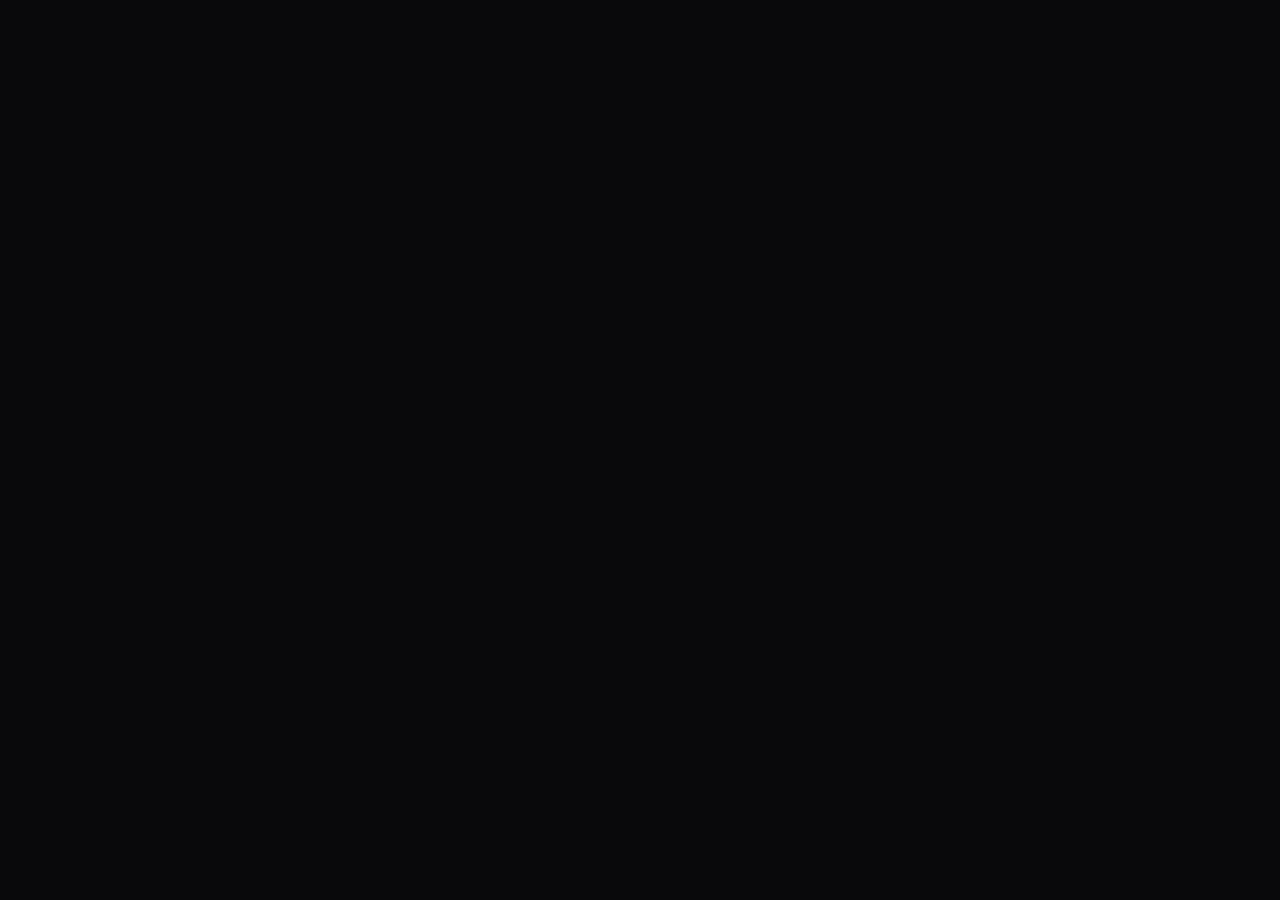
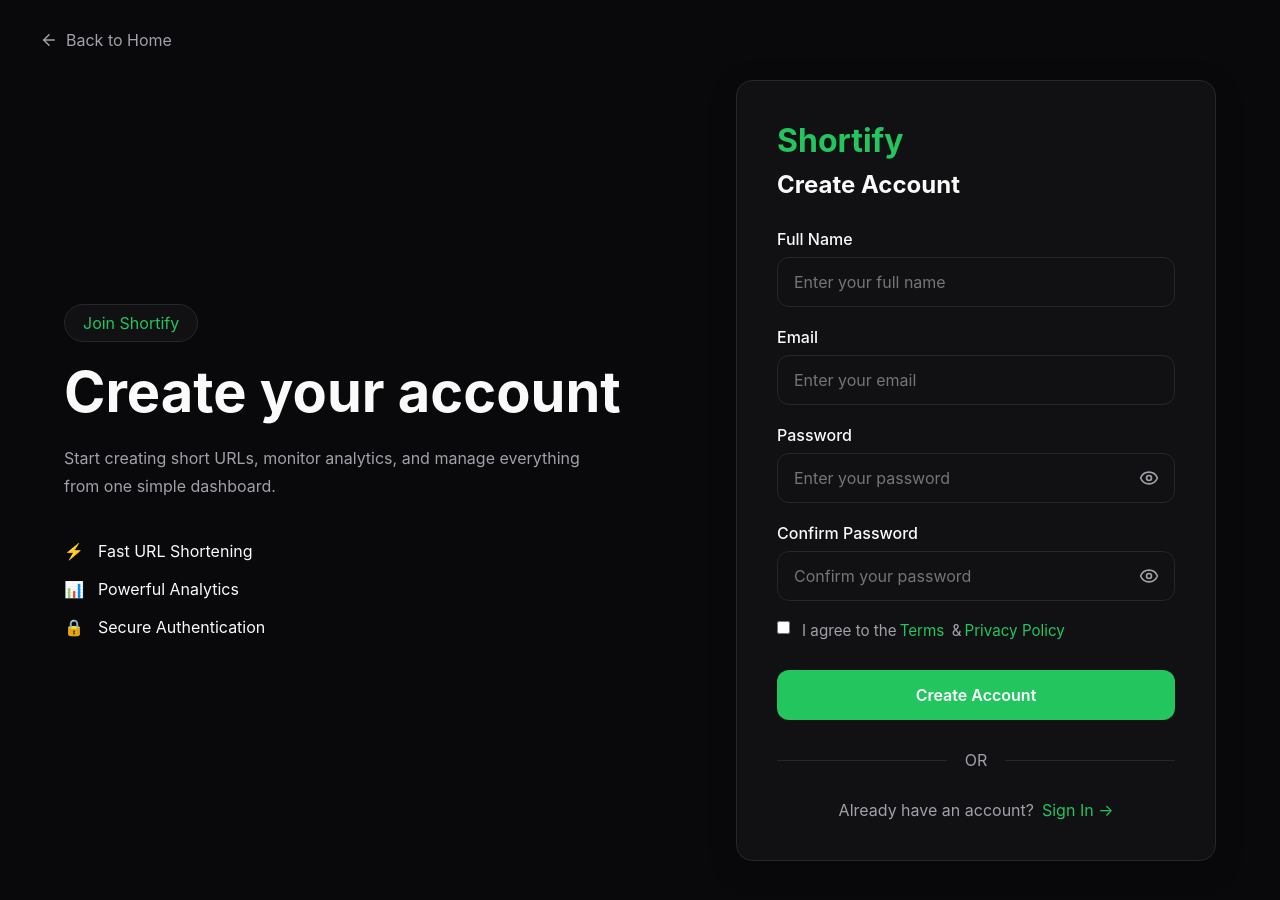
Before and after one commit to abhirajkr16/URL-Shortner, a React app in the folder frontend/: page /register in a window 1280 px wide. Before the commit this address had no page. Shown: the top 900 px of the page. Before the commit the page ends 800 px from the top, so only its background shows below. Built offline with nearby package versions, Linux system fonts and the light colour scheme; the HTML template or start-up script is replaced by a standard one.

Commit message:
feat(auth): build modern register page UI

```diff
--- a/frontend/package.json
+++ b/frontend/package.json
@@ -11,6 +11,7 @@
   },
   "dependencies": {
     "@tailwindcss/vite": "^4.3.3",
+    "lucide-react": "^1.25.0",
     "react": "^19.2.7",
     "react-dom": "^19.2.7",
     "react-router-dom": "^7.18.1",
--- a/frontend/src/modules/auth/LoginPage.jsx
+++ b/frontend/src/modules/auth/LoginPage.jsx
@@ -0,0 +1,14 @@
+function LoginPage() {
+    return (
+        <h1
+            style={{
+                color: "white",
+                padding: "40px",
+            }}
+        >
+            Login Page
+        </h1>
+    );
+}
+
+export default LoginPage;
--- a/frontend/src/modules/auth/RegisterPage.jsx
+++ b/frontend/src/modules/auth/RegisterPage.jsx
@@ -0,0 +1,191 @@
+import { Link } from "react-router-dom";
+import { Eye, ArrowLeft } from "lucide-react";
+
+import "./register.css";
+
+function RegisterPage() {
+    return (
+        <section className="register">
+
+            <Link
+                to="/"
+                className="register__back"
+            >
+                <ArrowLeft size={18} />
+                Back to Home
+            </Link>
+
+            <div className="container register__container">
+
+                {/* Left */}
+
+                <div className="register__content">
+
+                    <span className="register__badge">
+                        Join Shortify
+                    </span>
+
+                    <h1 className="register__title">
+                        Create your account
+                    </h1>
+
+                    <p className="register__description">
+                        Start creating short URLs, monitor analytics,
+                        and manage everything from one simple dashboard.
+                    </p>
+
+                    <div className="register__features">
+
+                        <div className="feature-item">
+                            <span>⚡</span>
+                            <p>Fast URL Shortening</p>
+                        </div>
+
+                        <div className="feature-item">
+                            <span>📊</span>
+                            <p>Powerful Analytics</p>
+                        </div>
+
+                        <div className="feature-item">
+                            <span>🔒</span>
+                            <p>Secure Authentication</p>
+                        </div>
+
+                    </div>
+
+                </div>
+
+                {/* Right */}
+
+                <div className="register__card">
+
+                    <div className="register__logo">
+                        Shortify
+                    </div>
+
+                    <h2>Create Account</h2>
+
+                    <form>
+
+                        <div className="form-group">
+
+                            <label>
+                                Full Name
+                            </label>
+
+                            <input
+                                type="text"
+                                placeholder="Enter your full name"
+                            />
+
+                        </div>
+
+                        <div className="form-group">
+
+                            <label>
+                                Email
+                            </label>
+
+                            <input
+                                type="email"
+                                placeholder="Enter your email"
+                            />
+
+                        </div>
+
+                        <div className="form-group">
+
+                            <label>
+                                Password
+                            </label>
+
+                            <div className="password-field">
+
+                                <input
+                                    type="password"
+                                    placeholder="Enter your password"
+                                />
+
+                                <Eye
+                                    size={20}
+                                    className="password-icon"
+                                />
+
+                            </div>
+
+                        </div>
+
+                        <div className="form-group">
+
+                            <label>
+                                Confirm Password
+                            </label>
+
+                            <div className="password-field">
+
+                                <input
+                                    type="password"
+                                    placeholder="Confirm your password"
+                                />
+
+                                <Eye
+                                    size={20}
+                                    className="password-icon"
+                                />
+
+                            </div>
+
+                        </div>
+
+                        <label className="checkbox">
+
+                            <input
+                                type="checkbox"
+                            />
+
+                            <span>
+                                I agree to the
+                                <Link to="#">
+                                    Terms
+                                </Link>
+                                {" "}&
+                                <Link to="#">
+                                    Privacy Policy
+                                </Link>
+                            </span>
+
+                        </label>
+
+                        <button
+                            className="register__button"
+                        >
+                            Create Account
+                        </button>
+
+                    </form>
+
+                    <div className="divider">
+
+                        <span>OR</span>
+
+                    </div>
+
+                    <p className="register__footer">
+
+                        Already have an account?
+
+                        <Link to="/login">
+                            Sign In →
+                        </Link>
+
+                    </p>
+
+                </div>
+
+            </div>
+
+        </section>
+    );
+}
+
+export default RegisterPage;
--- /dev/null
+++ b/frontend/src/modules/auth/register.css
@@ -0,0 +1,219 @@
+.register {
+    min-height: calc(100vh - 72px);
+    display: flex;
+    align-items: center;
+    padding: 80px 0;
+}
+
+.register__container {
+    display: grid;
+    grid-template-columns: 1fr 480px;
+    gap: 80px;
+    align-items: center;
+}
+
+.register__badge {
+    display: inline-block;
+    padding: 8px 18px;
+    margin-bottom: 20px;
+
+    border: 1px solid var(--color-border);
+    border-radius: 999px;
+
+    color: var(--color-primary);
+    background: var(--color-surface);
+}
+
+.register__title {
+    font-size: 3.5rem;
+    line-height: 1.1;
+    margin-bottom: 20px;
+}
+
+.register__description {
+    color: var(--color-text-secondary);
+    line-height: 1.8;
+    margin-bottom: 40px;
+    max-width: 520px;
+}
+
+.register__features {
+    display: flex;
+    flex-direction: column;
+    gap: 18px;
+}
+
+.feature-item {
+    display: flex;
+    align-items: center;
+    gap: 14px;
+
+    color: var(--color-text);
+}
+
+.register__card {
+    background: var(--color-surface);
+    border: 1px solid var(--color-border);
+    border-radius: var(--radius-lg);
+    padding: 40px;
+    box-shadow: var(--shadow-md);
+}
+
+.register__card h2 {
+    margin-bottom: 30px;
+}
+
+.form-group {
+    display: flex;
+    flex-direction: column;
+    margin-bottom: 20px;
+}
+
+.form-group label {
+    margin-bottom: 8px;
+    font-weight: 500;
+}
+
+.form-group input {
+    padding: 14px 16px;
+    border-radius: var(--radius-md);
+    border: 1px solid var(--color-border);
+
+    background: transparent;
+    color: var(--color-text);
+
+    outline: none;
+
+    transition: var(--transition);
+}
+
+.form-group input:focus {
+    border-color: var(--color-primary);
+}
+
+.register__button {
+    width: 100%;
+    margin-top: 10px;
+    padding: 15px;
+
+    border: none;
+    border-radius: var(--radius-md);
+
+    background: var(--color-primary);
+    color: white;
+
+    cursor: pointer;
+    font-size: 1rem;
+    font-weight: 600;
+
+    transition: var(--transition);
+}
+
+.register__button:hover {
+    background: var(--color-primary-hover);
+}
+
+.register__footer {
+    margin-top: 24px;
+    text-align: center;
+    color: var(--color-text-secondary);
+}
+
+.register__footer a {
+    margin-left: 8px;
+    color: var(--color-primary);
+}
+
+.register__back {
+    position: absolute;
+    top: 30px;
+    left: 40px;
+
+    display: flex;
+    align-items: center;
+    gap: 8px;
+
+    color: var(--color-text-secondary);
+    transition: var(--transition);
+}
+
+.register__back:hover {
+    color: var(--color-primary);
+}
+
+.register__logo {
+    font-size: 2rem;
+    font-weight: 700;
+
+    margin-bottom: 10px;
+
+    color: var(--color-primary);
+}
+
+.password-field {
+    position: relative;
+}
+
+.password-field input {
+    width: 100%;
+    padding-right: 48px;
+}
+
+.password-icon {
+    position: absolute;
+
+    right: 16px;
+    top: 50%;
+
+    transform: translateY(-50%);
+
+    cursor: pointer;
+
+    color: var(--color-text-secondary);
+}
+
+.checkbox {
+    display: flex;
+    align-items: flex-start;
+    gap: 12px;
+
+    margin: 20px 0;
+    font-size: 0.95rem;
+
+    color: var(--color-text-secondary);
+}
+
+.checkbox a {
+    color: var(--color-primary);
+    margin: 0 3px;
+}
+
+.divider {
+    position: relative;
+
+    margin: 30px 0;
+
+    text-align: center;
+}
+
+.divider::before {
+    content: "";
+
+    position: absolute;
+
+    left: 0;
+    right: 0;
+    top: 50%;
+
+    border-top: 1px solid var(--color-border);
+}
+
+.divider span {
+    position: relative;
+
+    padding: 0 18px;
+
+    background: var(--color-surface);
+
+    color: var(--color-text-secondary);
+}
--- a/frontend/src/routes/AppRoutes.jsx
+++ b/frontend/src/routes/AppRoutes.jsx
@@ -1,22 +1,44 @@
-// import { Outlet } from "react-router-dom";
+import { Routes, Route } from "react-router-dom";
 
-// function AuthLayout() {
-//     return (
-//         <main>
-//             <Outlet />
-//         </main>
-//     );
-// }
+import PublicLayout from "../layouts/PublicLayout";
+import AuthLayout from "../layouts/AuthLayout";
+import DashboardLayout from "../layouts/DashboardLayout";
 
-// export default AuthLayout;
-
-import { Routes, Route } from "react-router-dom";
 import LandingPage from "../modules/landing/LandingPage";
+import LoginPage from "../modules/auth/LoginPage";
+import RegisterPage from "../modules/auth/RegisterPage";
 
 function AppRoutes() {
     return (
         <Routes>
-            <Route path="/" element={<LandingPage />} />
+
+            {/* Public Routes */}
+            <Route element={<PublicLayout />}>
+                <Route
+                    path="/"
+                    element={<LandingPage />}
+                />
+            </Route>
+
+            {/* Authentication Routes */}
+            <Route element={<AuthLayout />}>
+                <Route
+                    path="/login"
+                    element={<LoginPage />}
+                />
+
+                <Route
+                    path="/register"
+                    element={<RegisterPage />}
+                />
+            </Route>
+
+            {/* Dashboard */}
+            <Route
+                path="/dashboard"
+                element={<DashboardLayout />}
+            />
+
         </Routes>
     );
 }
```
Also changed, not shown: frontend/src/App.jsx (line endings or trailing spaces), 1 other file (tests, documents, lock files or other folders).
